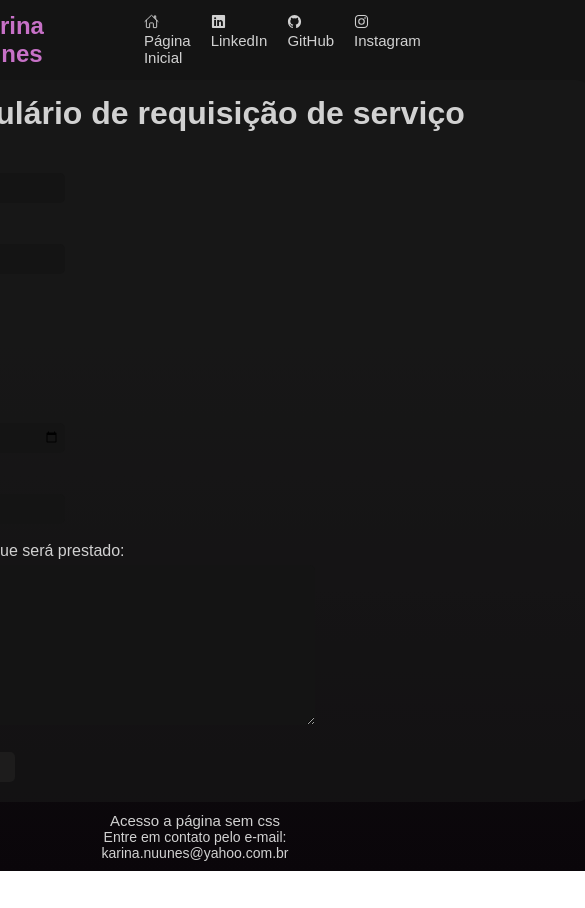
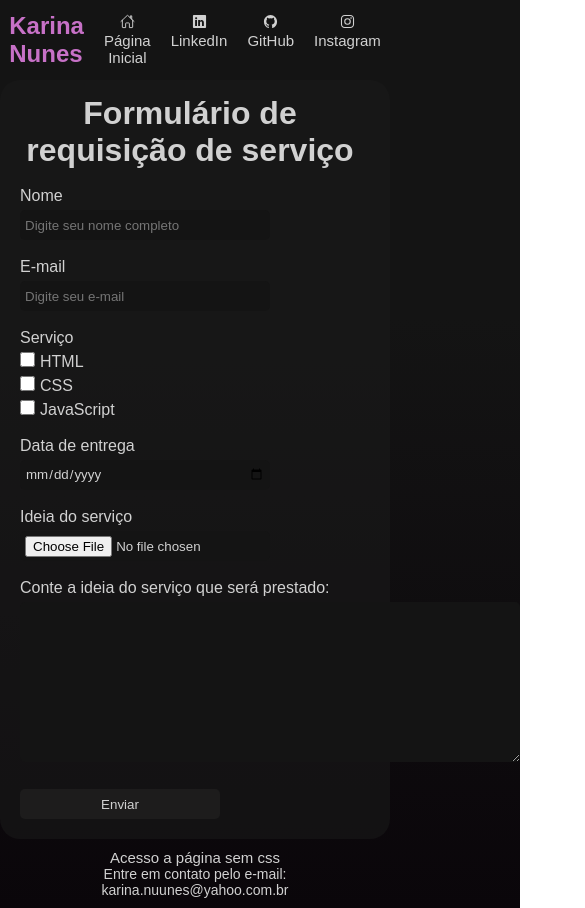
Before and after one commit to karinanuunes/primeiro-portfolio, a plain HTML site: page formulario.html in a window 390 px wide. Shown: the whole page, 585 px wide, since content can reach past the window. Before the commit the page ends 871 px from the top, so only its background shows below. Drawn offline with nearby package versions, Linux system fonts and the light colour scheme; a web font is replaced by a local one.

Commit message:
att responsive

```diff
--- a/form-style.css
+++ b/form-style.css
@@ -93,3 +93,26 @@ textarea {
     border: 0;
     width:500px;
 }
+
+@media (max-width: 500px) {
+    body {
+        background-color: #141414;
+        background: linear-gradient(#141414 35%, #0a060a 100%);
+    }
+
+    header {
+        width: 100%;
+        gap: 20px;
+        padding: 20px;
+    }
+
+    nav {
+        text-align: center;
+    }
+
+    main {
+        display: flex;
+        flex-direction: column;
+        max-width: 100%;
+    }
+}
--- a/style.css
+++ b/style.css
@@ -2,39 +2,24 @@
     font-family: 'Gabarito', sans-serif;
     color: #d1d1d1;
 
-    margin: 0px;
-    padding: 0px;
+    margin: 0;
+    padding: 0;
     box-sizing: border-box;
 }
 
 body {
     background-color: #141414;
     background: linear-gradient(#141414 35%, #0a060a 100%);
+
+    display: flex;
+    flex-direction: column;
+    justify-content: center;
+    align-items: center;
+
+    height: 100vh;
 }
 
-#container {
-    width: 100vw;
-    height: 1000px;
-    display: flex;
-    justify-content: center;
-}
-
-#box {
-    width: 800px;
-    height: 500px;
-    margin-top: 20px;
-    display: inline-block;
-}
-
-#box img{
-    width: 40%;
-    border-radius: 50%;
-    padding: 20px;
-    float: left;
-}
-
-#header {
-    width: 800px;
+header {
     height: 80px;
     display: flex;
     flex-direction: row;
@@ -49,7 +34,15 @@ nav {
     gap: 20px;
 }
 
-#about {
+img{
+    width: 40%;
+    border-radius: 50%;
+    padding: 20px;
+    float: left;
+}
+
+main {
+    width: 800px;
     flex-direction: column;
     padding: 15px 30px 20px 20px;
     text-align: justify;
@@ -66,7 +59,7 @@ p {
     color: #b1b1b1;
 }
 
-#footer {
+footer {
     display: flex;
     flex-direction: column;
     text-align: center;
@@ -80,44 +73,29 @@ a {
     text-decoration: none;
 }
 
-input {
-    background-color: #141414;
-    width: 250px;
-    height: 30px;
-    margin-top: 5px;
-    padding: 5px;
-    border-radius: 5px;
-    border: 0;
-}
-
-input[type="checkbox"] {
-    width: 15px;
-    height: 15px;
-    margin-right: 5px;
-}
-
-input[type="submit"] {
-    width: 200px;
-    background-color: #1d1c1c;
-}
-
-textarea {
-    background-color: #141414;
-    margin-top: 5px;
-    padding: 5px;
-    border-radius: 5px;
-    border: 0;
-    width:500px;
-}
-
-@media (max-width: 700px) {
+@media (max-width: 500px) {
     body {
         background-color: #141414;
         background: linear-gradient(#141414 35%, #0a060a 100%);
     }
-    #container {
+
+    header {
+        width: 100%;
+        gap: 20px;
+        padding: 20px;
+    }
+
+    nav {
+        text-align: center;
+    }
+
+    main {
         display: flex;
         flex-direction: column;
-        justify-content: center;
+        max-width: 100%
+    }
+
+    main img {
+        width: 100%
     }
 }
```
